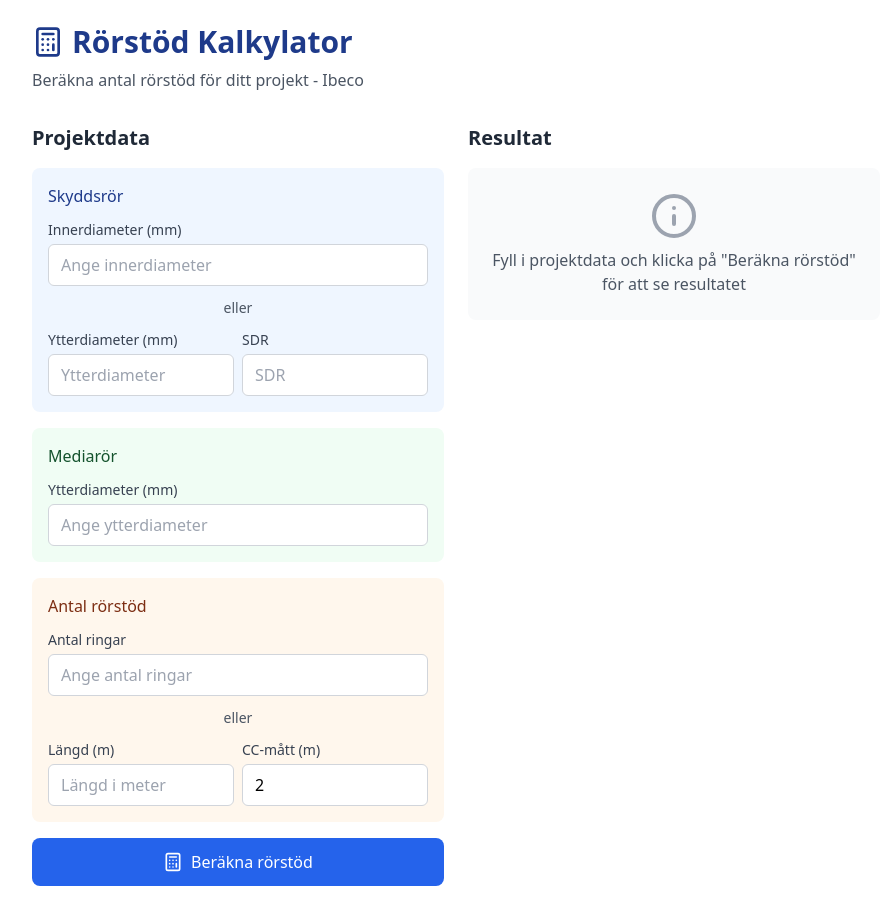
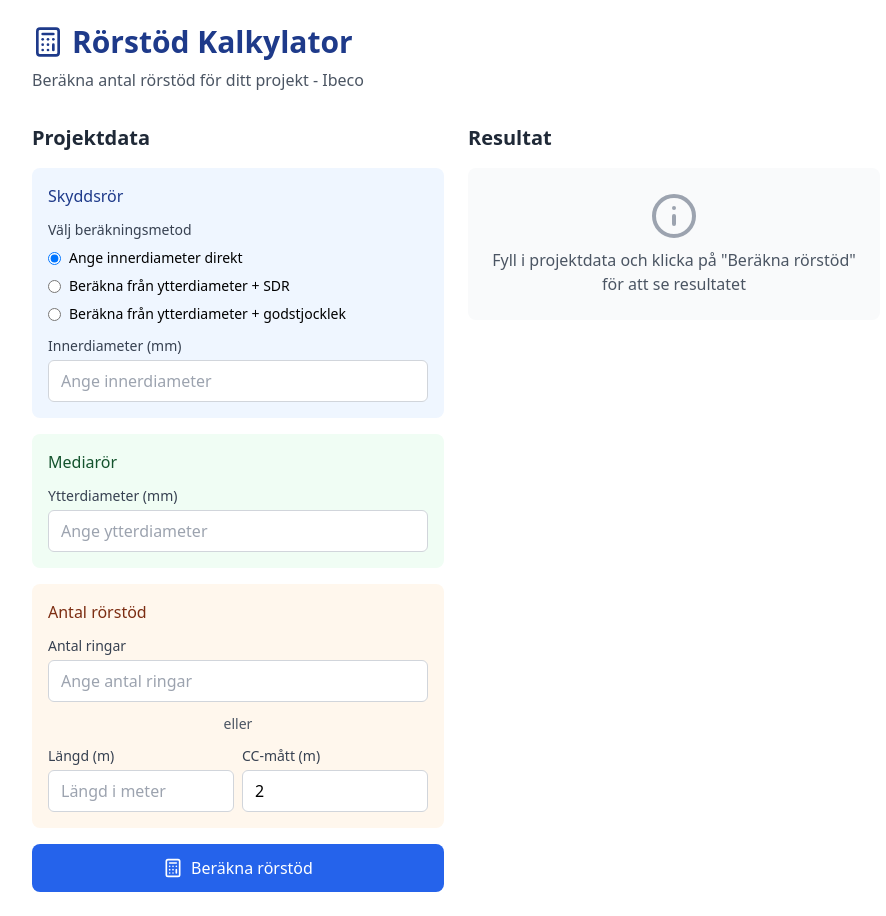
Before and after one commit to ChrilleLindberg/Calculator-test, a React (Vite) app: page / in a window 1280 px wide. Shown: the whole page, without its empty margins (184-1070 px from the left). Built offline with nearby package versions, Linux system fonts and the light colour scheme.

Commit message:
godstjocklek

```diff
--- a/src/RorstodCalculator.jsx
+++ b/src/RorstodCalculator.jsx
@@ -6,12 +6,14 @@ const RorstodCalculator = () => {
     ytterrorInnerDiameter: '',
     ytterrorYtterDiameter: '',
     sdr: '',
+    godstjocklek: '',
     innerrorYtterDiameter: '',
     ccMatt: '2',
     langd: '',
     antalRingar: ''
   });
 
+  const [calculationMethod, setCalculationMethod] = useState('direct'); // 'direct', 'sdr', 'godstjocklek'
   const [results, setResults] = useState(null);
   const [errors, setErrors] = useState({});
   const [copiedResult, setCopiedResult] = useState(null);
@@ -148,20 +150,26 @@ const RorstodCalculator = () => {
   };
 
   const calculateInnerDiameter = () => {
-    const { ytterrorYtterDiameter, sdr } = inputs;
-    if (!ytterrorYtterDiameter || !sdr) return null;
+    const { ytterrorYtterDiameter, sdr, godstjocklek } = inputs;
 
+    if (calculationMethod === 'sdr' && ytterrorYtterDiameter && sdr) {
       const ytterDiam = parseFloat(ytterrorYtterDiameter);
       const sdrValue = parseFloat(sdr);
+      const vaggtjocklek = ytterDiam / (2 * sdrValue);
+      return ytterDiam - (2 * vaggtjocklek);
+    }
 
-    const vaggtjocklek = ytterDiam / (2 * sdrValue);
-    const innerDiam = ytterDiam - (2 * vaggtjocklek);
+    if (calculationMethod === 'godstjocklek' && ytterrorYtterDiameter && godstjocklek) {
+      const ytterDiam = parseFloat(ytterrorYtterDiameter);
+      const tjocklek = parseFloat(godstjocklek);
+      return ytterDiam - (2 * tjocklek);
+    }
 
-    return innerDiam;
+    return null;
   };
 
   const getYtterrorInnerDiameter = () => {
-    if (inputs.ytterrorInnerDiameter) {
+    if (calculationMethod === 'direct' && inputs.ytterrorInnerDiameter) {
       return parseFloat(inputs.ytterrorInnerDiameter);
     }
     return calculateInnerDiameter();
@@ -301,6 +309,50 @@ const RorstodCalculator = () => {
           <div className="p-4 bg-blue-50 rounded-lg">
             <h3 className="font-medium text-blue-900 mb-3">Skyddsrör</h3>
             <div className="space-y-3">
+              {/* Beräkningsmetod */}
+              <div>
+                <label className="block text-sm font-medium text-gray-700 mb-2">
+                  Välj beräkningsmetod
+                </label>
+                <div className="space-y-2">
+                  <label className="flex items-center">
+                    <input
+                      type="radio"
+                      name="calculationMethod"
+                      value="direct"
+                      checked={calculationMethod === 'direct'}
+                      onChange={(e) => setCalculationMethod(e.target.value)}
+                      className="mr-2"
+                    />
+                    <span className="text-sm">Ange innerdiameter direkt</span>
+                  </label>
+                  <label className="flex items-center">
+                    <input
+                      type="radio"
+                      name="calculationMethod"
+                      value="sdr"
+                      checked={calculationMethod === 'sdr'}
+                      onChange={(e) => setCalculationMethod(e.target.value)}
+                      className="mr-2"
+                    />
+                    <span className="text-sm">Beräkna från ytterdiameter + SDR</span>
+                  </label>
+                  <label className="flex items-center">
+                    <input
+                      type="radio"
+                      name="calculationMethod"
+                      value="godstjocklek"
+                      checked={calculationMethod === 'godstjocklek'}
+                      onChange={(e) => setCalculationMethod(e.target.value)}
+                      className="mr-2"
+                    />
+                    <span className="text-sm">Beräkna från ytterdiameter + godstjocklek</span>
+                  </label>
+                </div>
+              </div>
+
+              {/* Fält baserat på vald metod */}
+              {calculationMethod === 'direct' && (
                 <div>
                   <label className="block text-sm font-medium text-gray-700 mb-1">
                     Innerdiameter (mm)
@@ -318,10 +370,10 @@ const RorstodCalculator = () => {
                     <p className="text-red-500 text-sm mt-1">{errors.ytterrorInnerDiameter}</p>
                   )}
                 </div>
+              )}
 
-              <div className="text-sm text-gray-600 text-center">eller</div>
-
-              <div className="grid grid-cols-2 gap-2">
+              {calculationMethod === 'sdr' && (
+                <div className="space-y-3">
                   <div>
                     <label className="block text-sm font-medium text-gray-700 mb-1">
                       Ytterdiameter (mm)
@@ -331,7 +383,7 @@ const RorstodCalculator = () => {
                       value={inputs.ytterrorYtterDiameter}
                       onChange={(e) => handleInputChange('ytterrorYtterDiameter', e.target.value)}
                       className="w-full px-3 py-2 border border-gray-300 rounded-md focus:outline-none focus:ring-2 focus:ring-blue-500"
-                    placeholder="Ytterdiameter"
+                      placeholder="Ange ytterdiameter"
                     />
                   </div>
                   <div>
@@ -343,12 +395,43 @@ const RorstodCalculator = () => {
                       value={inputs.sdr}
                       onChange={(e) => handleInputChange('sdr', e.target.value)}
                       className="w-full px-3 py-2 border border-gray-300 rounded-md focus:outline-none focus:ring-2 focus:ring-blue-500"
-                    placeholder="SDR"
+                      placeholder="Ange SDR-värde"
                     />
                   </div>
                 </div>
+              )}
 
-              {inputs.ytterrorYtterDiameter && inputs.sdr && (
+              {calculationMethod === 'godstjocklek' && (
+                <div className="space-y-3">
+                  <div>
+                    <label className="block text-sm font-medium text-gray-700 mb-1">
+                      Ytterdiameter (mm)
+                    </label>
+                    <input
+                      type="number"
+                      value={inputs.ytterrorYtterDiameter}
+                      onChange={(e) => handleInputChange('ytterrorYtterDiameter', e.target.value)}
+                      className="w-full px-3 py-2 border border-gray-300 rounded-md focus:outline-none focus:ring-2 focus:ring-blue-500"
+                      placeholder="Ange ytterdiameter"
+                    />
+                  </div>
+                  <div>
+                    <label className="block text-sm font-medium text-gray-700 mb-1">
+                      Godstjocklek (mm)
+                    </label>
+                    <input
+                      type="number"
+                      value={inputs.godstjocklek}
+                      onChange={(e) => handleInputChange('godstjocklek', e.target.value)}
+                      className="w-full px-3 py-2 border border-gray-300 rounded-md focus:outline-none focus:ring-2 focus:ring-blue-500"
+                      placeholder="Ange godstjocklek"
+                    />
+                  </div>
+                </div>
+              )}
+
+              {/* Visa beräknad innerdiameter */}
+              {calculationMethod !== 'direct' && calculateInnerDiameter() && (
                 <div className="text-sm text-blue-600 bg-blue-100 p-2 rounded">
                   Beräknad innerdiameter: {calculateInnerDiameter()?.toFixed(1)} mm
                 </div>
```
Lines whose indentation alone changed are shown as unchanged.
